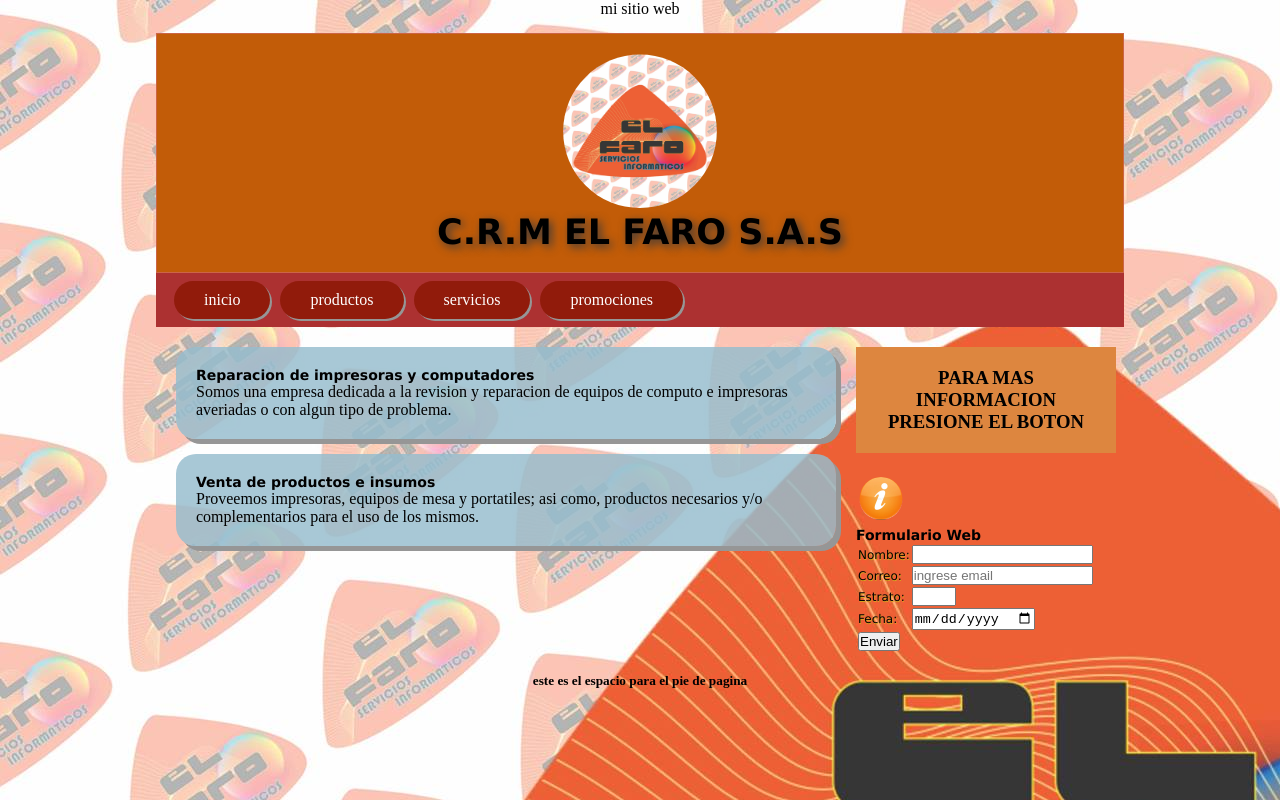
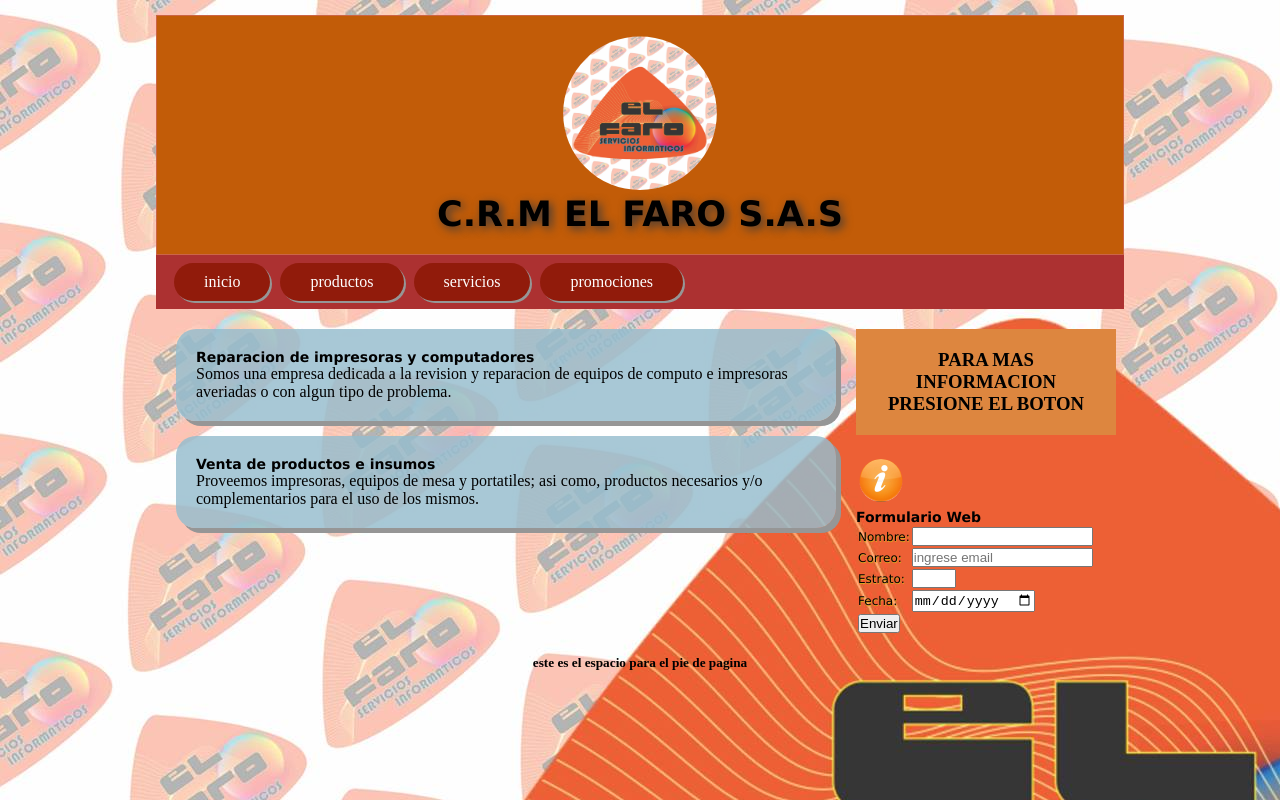
Before and after one commit to Jazro08/SitioWeb, a plain HTML site: page index.html in a window 1280 px wide. Drawn offline with Linux system fonts and the light colour scheme.

Commit message:
modique el contenido del articulo

```diff
--- a/index.html
+++ b/index.html
@@ -3,7 +3,7 @@
 <head>
     <meta charset="UTF-8">
     <meta name="viewport" content="width=DEVICE-WIDTH, initial-scale-1.0">
-    <tittle>mi sitio web</tittle>
+    <tittle></tittle>
     <link rel="stylesheet" href="estilos.css" type="text/css">
 </head>
 <body>
```
